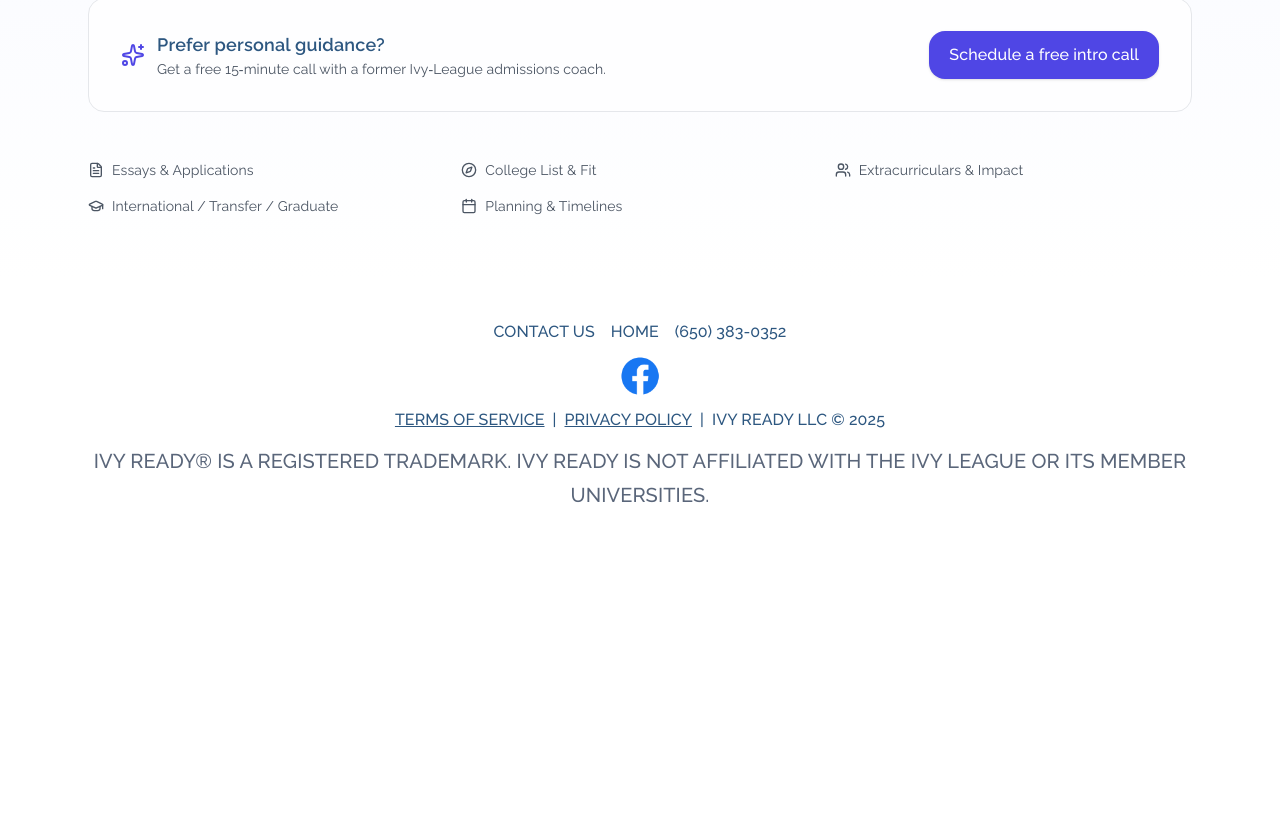
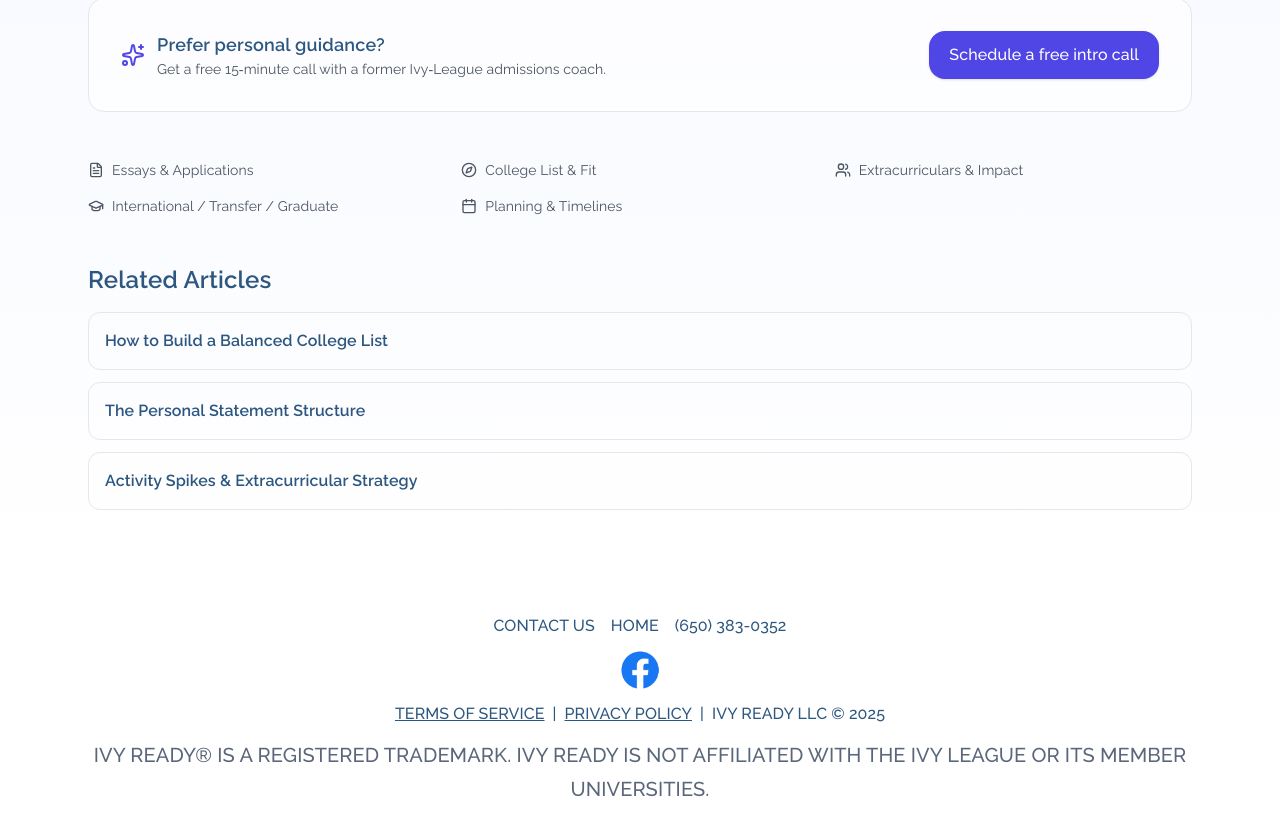
Before and after one commit to TesCoder/IR, a Next.js app in the folder next-js-site/: page /resources in a window 1280 px wide. Shown: the part 1091-1926 px from the top of the page. Before the commit the page ends 1643 px from the top, so only its background shows below. Built offline with nearby package versions, Linux system fonts and the light colour scheme.

Commit message:
Implementing related articles, update index

```diff
--- /dev/null
+++ b/next-js-site/components/RelatedArticles.js
@@ -0,0 +1,17 @@
+import Link from "next/link";
+export default function RelatedArticles({ articles = [] }) {
+  if (!articles?.length) return null;
+  return (
+    <div className="mt-12">
+      <h2 className="text-2xl font-semibold mb-4">Related Articles</h2>
+      <div className="space-y-3">
+        {articles.map(({ title, href, description }, idx) => (
+          <div key={idx} className="rounded-xl border border-gray-200 p-4">
+            <Link href={href} aria-label={`Related article: ${title}`} className="text-ivy-blue font-semibold hover:underline">{title}</Link>
+            {description && <p className="mt-1 text-sm text-gray-700">{description}</p>}
+          </div>
+        ))}
+      </div>
+    </div>
+  );
+}
--- a/next-js-site/pages/resources/building-a-college-list.jsx
+++ b/next-js-site/pages/resources/building-a-college-list.jsx
@@ -1,6 +1,7 @@
 import SEOHead from "@/components/SEOHead";
 import { ArticleSchema, SchemaScript } from "@/components/Schema";
 import Link from "next/link";
+import RelatedArticles from "@/components/RelatedArticles";
 
 export default function ArticleCollegeList() {
   const articleSchema = ArticleSchema({
@@ -10,6 +11,11 @@ export default function ArticleCollegeList() {
     datePublished: "2024-01-15",
     dateModified: "2024-01-15"
   });
+  const relatedArticles = [
+    { title: "Personal Statement Structure", href: "/resources/personal-statement-structure" },
+    { title: "Choosing Recommenders", href: "/resources/choosing-recommenders" },
+    { title: "Extracurricular Strategy", href: "/resources/extracurricular-strategy" }
+  ];
 
   return (
     <>
@@ -41,6 +47,7 @@ export default function ArticleCollegeList() {
         <p className="not-prose mt-8">
           <Link href="/contact" className="inline-flex rounded-2xl px-5 py-3 bg-indigo-600 text-white font-medium hover:bg-indigo-700">Get a personalized list review →</Link>
         </p>
+        <RelatedArticles articles={relatedArticles} />
       </article>
     </>
   );
--- a/next-js-site/pages/resources/choosing-recommenders.jsx
+++ b/next-js-site/pages/resources/choosing-recommenders.jsx
@@ -1,6 +1,7 @@
 import SEOHead from "@/components/SEOHead";
 import { ArticleSchema, SchemaScript } from "@/components/Schema";
 import Link from "next/link";
+import RelatedArticles from "@/components/RelatedArticles";
 
 export default function ArticleRecommenders() {
   const articleSchema = ArticleSchema({
@@ -42,6 +43,15 @@ export default function ArticleRecommenders() {
           <Link href="/contact" className="inline-flex rounded-2xl px-5 py-3 bg-indigo-600 text-white font-medium hover:bg-indigo-700">Get our rec letter prep worksheet →</Link>
         </p>
       </article>
+      <div className="mx-auto max-w-3xl px-6 pb-14">
+        <RelatedArticles
+          articles={[
+            { title: "The Personal Statement Structure", href: "/resources/personal-statement-structure" },
+            { title: "Activity Spikes & Extracurricular Strategy", href: "/resources/extracurricular-strategy" },
+            { title: "Timeline by Grade (9th–12th)", href: "/resources/timeline-by-grade" }
+          ]}
+        />
+      </div>
     </>
   );
 }
--- a/next-js-site/pages/resources/extracurricular-strategy.jsx
+++ b/next-js-site/pages/resources/extracurricular-strategy.jsx
@@ -1,6 +1,7 @@
 import SEOHead from "@/components/SEOHead";
 import { ArticleSchema, SchemaScript } from "@/components/Schema";
 import Link from "next/link";
+import RelatedArticles from "@/components/RelatedArticles";
 
 export default function ArticleExtracurriculars() {
   const articleSchema = ArticleSchema({
@@ -42,6 +43,15 @@ export default function ArticleExtracurriculars() {
           <Link href="/contact" className="inline-flex rounded-2xl px-5 py-3 bg-indigo-600 text-white font-medium hover:bg-indigo-700">Get a custom EC impact map →</Link>
         </p>
       </article>
+      <div className="mx-auto max-w-3xl px-6 pb-14">
+        <RelatedArticles
+          articles={[
+            { title: "How to Build a Balanced College List", href: "/resources/building-a-college-list" },
+            { title: "Timeline by Grade (9th–12th)", href: "/resources/timeline-by-grade" },
+            { title: "The Personal Statement Structure", href: "/resources/personal-statement-structure" }
+          ]}
+        />
+      </div>
     </>
   );
 }
--- a/next-js-site/pages/resources/index.jsx
+++ b/next-js-site/pages/resources/index.jsx
@@ -4,6 +4,7 @@ import Breadcrumbs from "@/components/Breadcrumbs";
 import { BreadcrumbSchema, SchemaScript } from "@/components/Schema";
 import { motion } from "framer-motion";
 import { BookOpen, FileText, GraduationCap, Users, Compass, Star, Calendar, Sparkles } from "lucide-react";
+import RelatedArticles from "@/components/RelatedArticles";
 
 function ArticleCard({ href, title, excerpt, tag }) {
   return (
@@ -122,6 +123,15 @@ export default function ResourcesIndex() {
             <div className="flex items-center gap-2 text-gray-600"><GraduationCap className="size-4"/> International / Transfer / Graduate</div>
             <div className="flex items-center gap-2 text-gray-600"><Calendar className="size-4"/> Planning & Timelines</div>
           </div>
+          <div className="mt-12">
+            <RelatedArticles
+              articles={[
+                { title: "How to Build a Balanced College List", href: "/resources/building-a-college-list" },
+                { title: "The Personal Statement Structure", href: "/resources/personal-statement-structure" },
+                { title: "Activity Spikes & Extracurricular Strategy", href: "/resources/extracurricular-strategy" }
+              ]}
+            />
+          </div>
         </div>
       </section>
     </>
--- a/next-js-site/pages/resources/personal-statement-structure.jsx
+++ b/next-js-site/pages/resources/personal-statement-structure.jsx
@@ -1,6 +1,7 @@
 import SEOHead from "@/components/SEOHead";
 import { ArticleSchema, SchemaScript } from "@/components/Schema";
 import Link from "next/link";
+import RelatedArticles from "@/components/RelatedArticles";
 
 export default function ArticlePersonalStatement() {
   const articleSchema = ArticleSchema({
@@ -48,6 +49,15 @@ export default function ArticlePersonalStatement() {
           <Link href="/contact" className="inline-flex rounded-2xl px-5 py-3 bg-indigo-600 text-white font-medium hover:bg-indigo-700">Get expert essay feedback →</Link>
         </p>
       </article>
+      <div className="mx-auto max-w-3xl px-6 pb-14">
+        <RelatedArticles
+          articles={[
+            { title: "How to Build a Balanced College List", href: "/resources/building-a-college-list" },
+            { title: "How to Choose and Ask for Letters of Recommendation", href: "/resources/choosing-recommenders" },
+            { title: "Activity Spikes & Extracurricular Strategy", href: "/resources/extracurricular-strategy" }
+          ]}
+        />
+      </div>
     </>
   );
 }
--- a/next-js-site/pages/resources/timeline-by-grade.jsx
+++ b/next-js-site/pages/resources/timeline-by-grade.jsx
@@ -1,6 +1,7 @@
 import SEOHead from "@/components/SEOHead";
 import { ArticleSchema, SchemaScript } from "@/components/Schema";
 import Link from "next/link";
+import RelatedArticles from "@/components/RelatedArticles";
 
 export default function ArticleTimeline() {
   const articleSchema = ArticleSchema({
@@ -47,6 +48,15 @@ export default function ArticleTimeline() {
           <Link href="/contact" className="inline-flex rounded-2xl px-5 py-3 bg-indigo-600 text-white font-medium hover:bg-indigo-700">Download the printable PDF timeline →</Link>
         </p>
       </article>
+      <div className="mx-auto max-w-3xl px-6 pb-14">
+        <RelatedArticles
+          articles={[
+            { title: "How to Build a Balanced College List", href: "/resources/building-a-college-list" },
+            { title: "How to Choose and Ask for Letters of Recommendation", href: "/resources/choosing-recommenders" },
+            { title: "Activity Spikes & Extracurricular Strategy", href: "/resources/extracurricular-strategy" }
+          ]}
+        />
+      </div>
     </>
   );
 }
```
Also changed, not shown: 1 other file (tests, documents, lock files or other folders).
